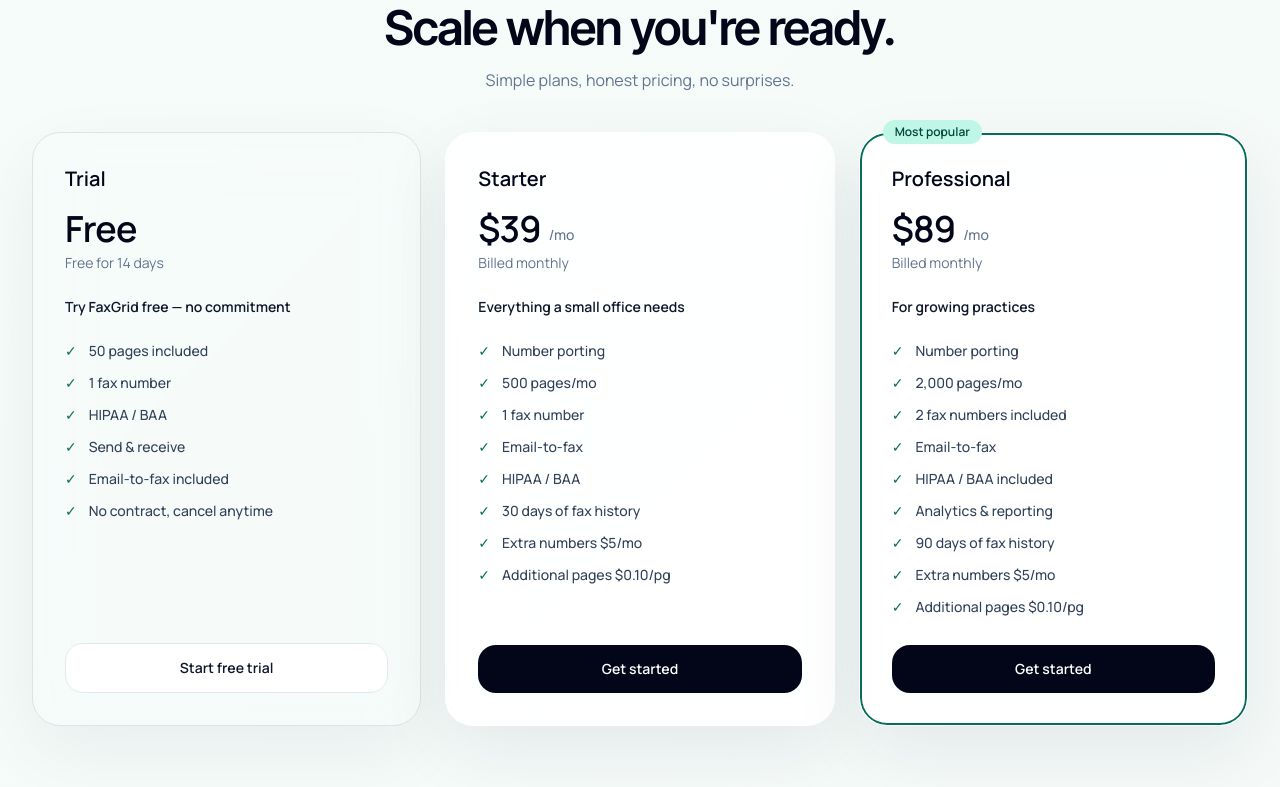
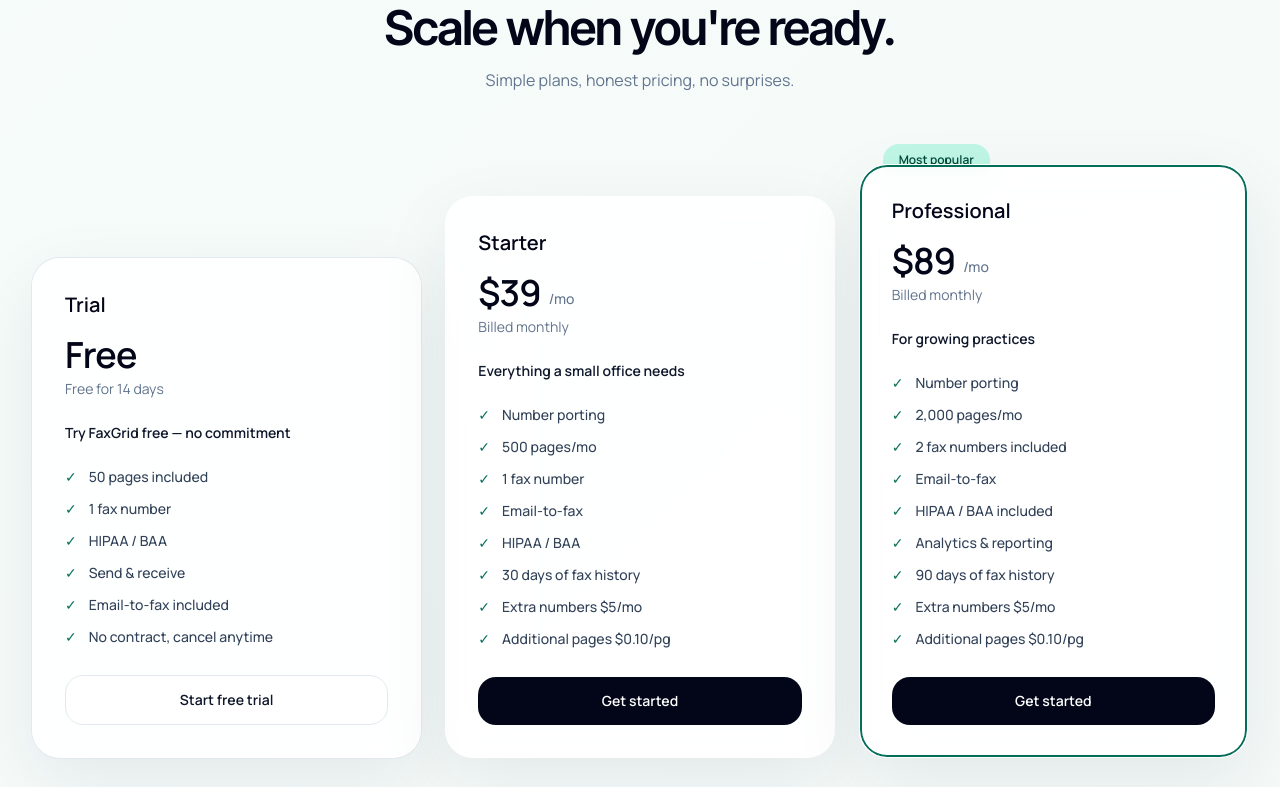
Before and after one commit to kschulze3142/design-prototype, a Next.js app: page / in a window 1280 px wide. Shown: the part 3553-4340 px from the top of the page. Built offline with nearby package versions, Linux system fonts and the light colour scheme.

Commit message:
fix pricing card alignment, badge spacer, hover lift

```diff
--- a/components/home/HPricing.tsx
+++ b/components/home/HPricing.tsx
@@ -89,24 +89,30 @@ export function HPricing() {
         <p className="mt-4 text-base text-slate-500">Simple plans, honest pricing, no surprises.</p>
       </div>
 
-      <div className="grid gap-6 md:grid-cols-3">
+      <div className="grid gap-6 md:grid-cols-3 items-end">
         {plans.map((plan) => (
-          <div key={plan.id} className="relative flex flex-col">
-            {plan.badge && (
-              <span
-                className="absolute -top-3 left-6 z-10 inline-flex items-center rounded-full px-3 py-1 text-xs font-semibold"
-                style={{ background: 'oklch(0.93 0.06 var(--accent-h))', color: 'var(--accent-deep)' }}
-              >
-                {plan.badge}
-              </span>
+          <div key={plan.id} className="flex flex-col">
+            {plan.badge ? (
+              <div className="h-8 flex items-end pl-6">
+                <span
+                  className="inline-flex translate-y-3 rounded-t-2xl rounded-b-md px-4 py-2 text-xs font-semibold"
+                  style={{ background: 'oklch(0.93 0.06 var(--accent-h))', color: 'var(--accent-deep)' }}
+                >
+                  {plan.badge}
+                </span>
+              </div>
+            ) : (
+              <div className="h-8" />
             )}
             <HCard
-              className={`flex flex-1 flex-col p-8 ${plan.featured ? '' : ''}`}
+              className={`flex flex-1 flex-col p-8 shadow-[0_24px_70px_rgba(15,23,42,0.06)] transition-transform duration-300 ease-out hover:-translate-y-2 hover:shadow-[0_32px_80px_rgba(15,23,42,0.12)]${
+                plan.id === 'trial' ? ' ring-1 ring-slate-200' : ''
+              }${
+                plan.featured ? ' ring-2 shadow-[0_24px_70px_rgba(15,23,42,0.08)] hover:shadow-[0_32px_80px_rgba(15,23,42,0.14)]' : ''
+              }`}
               style={
                 plan.featured
                   ? { boxShadow: '0 24px 70px rgba(15,23,42,0.08), inset 0 0 0 2px var(--accent)' }
-                  : plan.id === 'trial'
-                  ? { boxShadow: '0 24px 70px rgba(15,23,42,0.06)', background: 'transparent', border: '1px solid rgba(15,23,42,0.10)' }
                   : undefined
               }
             >
```
